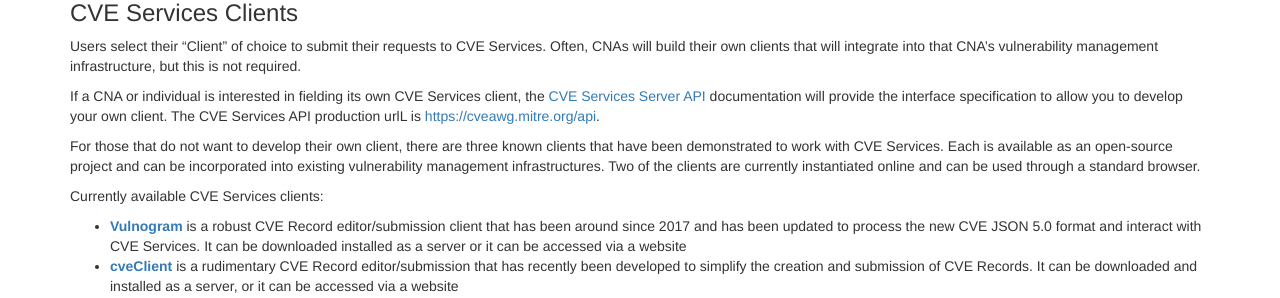
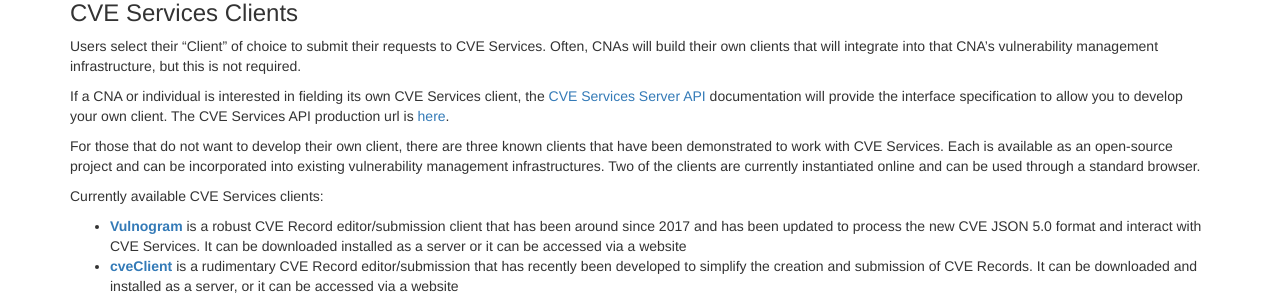
Before and after one commit to CVEProject/cveproject.github.io, a Jekyll site: the page built from automation-cve-services-getting-started.md, in a window 1280 px wide. Shown: the part 984-1282 px from the top of the page. Built offline with Jekyll 4.4.1, drawn with Linux system fonts in a browser that asks for light colours; nearby versions of some CDN libraries.

Commit message:
Update automation-cve-services-getting-started.md

```diff
--- a/automation-cve-services-getting-started.md
+++ b/automation-cve-services-getting-started.md
@@ -48,7 +48,7 @@ CVE Services API:
 
 Users select their “Client” of choice to submit their requests to CVE Services. Often, CNAs will build their own clients that will integrate into that CNA’s vulnerability management infrastructure, but this is not required.
 
-If a CNA or individual is interested in fielding its own CVE Services client, the [CVE Services Server API](https://cveawg.mitre.org/api-docs/) documentation will provide the interface specification to allow you to develop your own client. The CVE Services API production urlL is [https://cveawg.mitre.org/api](https://cveawg.mitre.org/api).
+If a CNA or individual is interested in fielding its own CVE Services client, the [CVE Services Server API](https://cveawg.mitre.org/api-docs/) documentation will provide the interface specification to allow you to develop your own client. The CVE Services API production url is [here](https://cveawg.mitre.org/api).
 
 For those that do not want to develop their own client, there are three known clients that have been demonstrated to work with CVE Services. Each is available as an open-source project and can be incorporated into existing vulnerability management infrastructures. Two of the clients are currently instantiated online and can be used through a standard browser.
 
```
